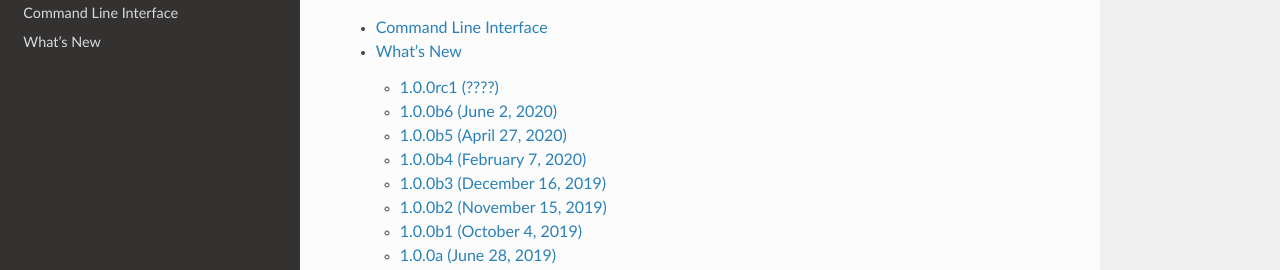
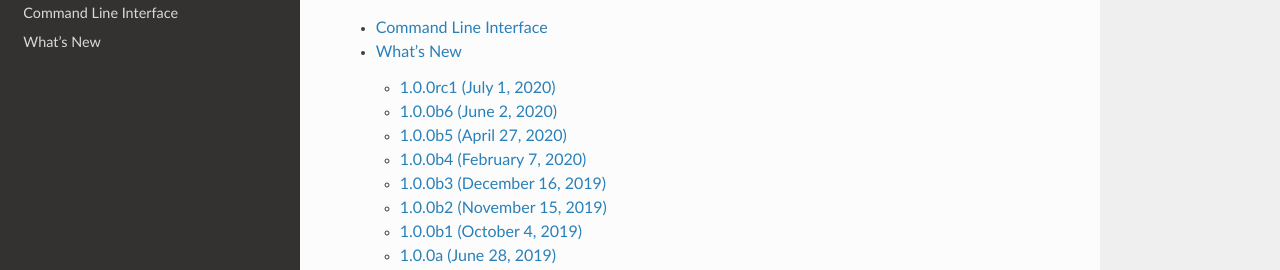
Before and after one commit to SolarArbiter/solarforecastarbiter-core, a Sphinx documentation site: the page built from docs/source/index.rst, in a window 1280 px wide and 900 px high, scrolled down 866 px. Shown: the part 310-580 px from the top of the window. Built offline with Sphinx 7.4.7 and the Read the Docs theme 2.0.0, drawn with Linux system fonts in a browser that asks for light colours.

Commit message:
rc1 whatsnew doc fix

```diff
--- a/docs/source/whatsnew/1.0.0rc1.rst
+++ b/docs/source/whatsnew/1.0.0rc1.rst
@@ -1,7 +1,7 @@
 .. _whatsnew_100rc1:
 
-1.0.0rc1 (????)
----------------
+1.0.0rc1 (July 1, 2020)
+-----------------------
 
 This is the first 1.0 release candidate.
 
@@ -102,7 +102,7 @@ Enhancements
   (:pull:`487`) (:pull:`501`) (:issue:`126`) (:issue:`492`)
 * Allow daily persistence forecasts to start at anytime instead of
   restricted to midnight UTC (:pull:`497`) (:issue:`471`)
-* Added support for filling missing and ``numpy.nan` data for forecasts.
+* Added support for filling missing and ``numpy.nan`` data for forecasts.
   (:issue:`423`) (:pull:`493`)
 
 
```
Also changed, not shown: other parts of docs/source/whatsnew/1.0.0rc1.rst (+1 -1 lines).
